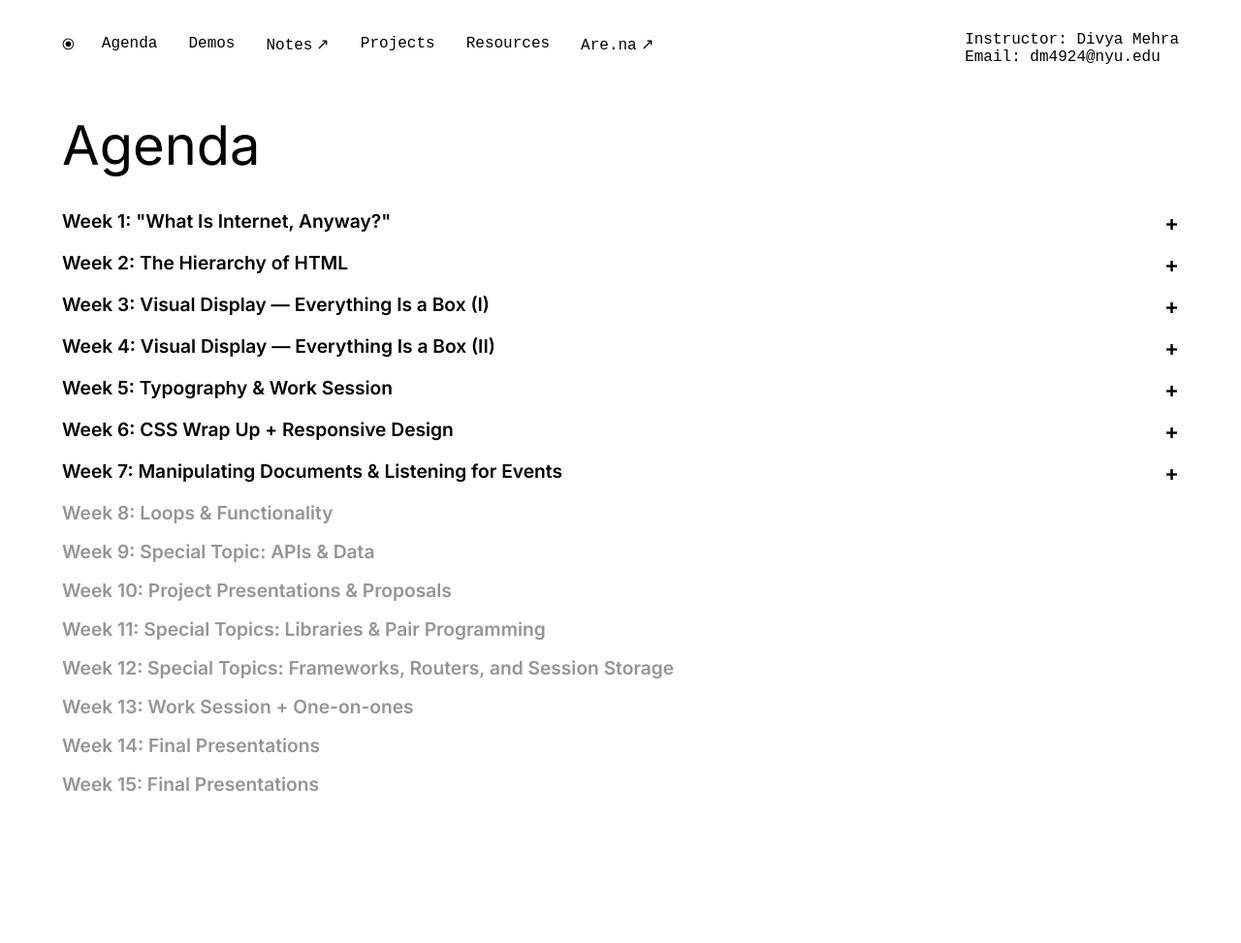
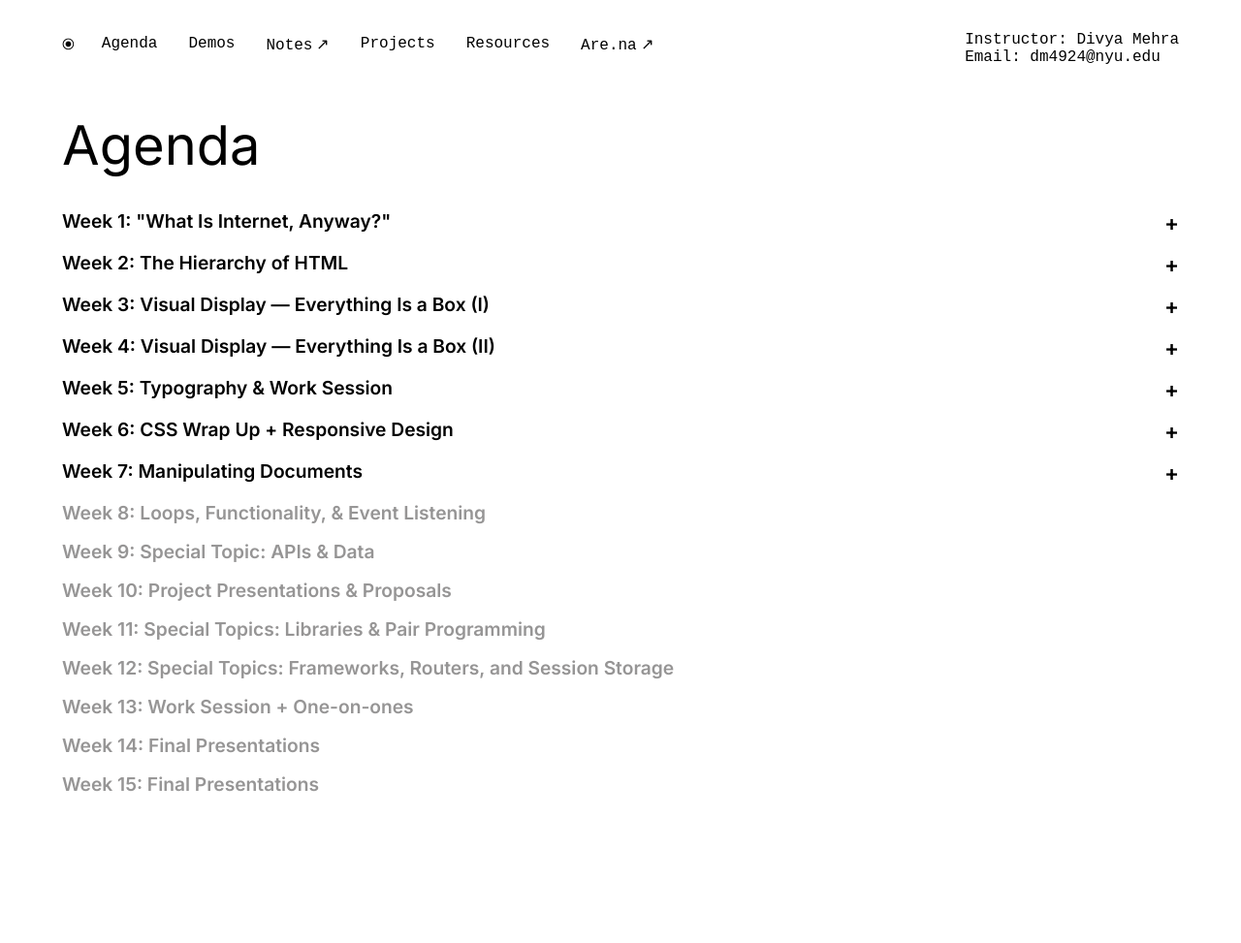
Before and after one commit to divya-mehra/web-dev-archive, a Jekyll site: the page built from pages/agenda.html, in a window 1280 px wide. Shown: the whole page at 97% size. Built offline with Jekyll 4.4.1, drawn with Linux system fonts in a browser that asks for light colours.

Commit message:
title updates

```diff
--- a/pages/agenda.html
+++ b/pages/agenda.html
@@ -490,8 +490,7 @@ title: Agenda
     <details>
       <summary>
         <h2>
-          <span class="markup">&lt;h2&gt;</span>Week 7: Manipulating Documents &
-          Listening for Events<span class="markup">&lt;/h2&gt;</span>
+          <span class="markup">&lt;h2&gt;</span>Week 7: Manipulating Documents<span class="markup">&lt;/h2&gt;</span>
         </h2>
       </summary>
       <section>
@@ -506,7 +505,7 @@ title: Agenda
             Basic JavaScript Exercises (Data Types, Variables, Arrays, Random)
           </li>
           <li>Manipulating the Document Object Model</li>
-          <li>(Time Permitting): Listening for Events</li>
+          <del>(Time Permitting): Listening for Events</del>
         </ul>
       </section>
       <section>
@@ -540,7 +539,7 @@ title: Agenda
   <section class="week inactive" id="week-eight">
     <summary>
       <h2>
-        <span class="markup">&lt;h2&gt;</span>Week 8: Loops & Functionality<span
+        <span class="markup">&lt;h2&gt;</span>Week 8: Loops, Functionality, & Event Listening<span
           class="markup"
           >&lt;/h2&gt;</span
         >
```
Also changed, not shown: 2 other files.
